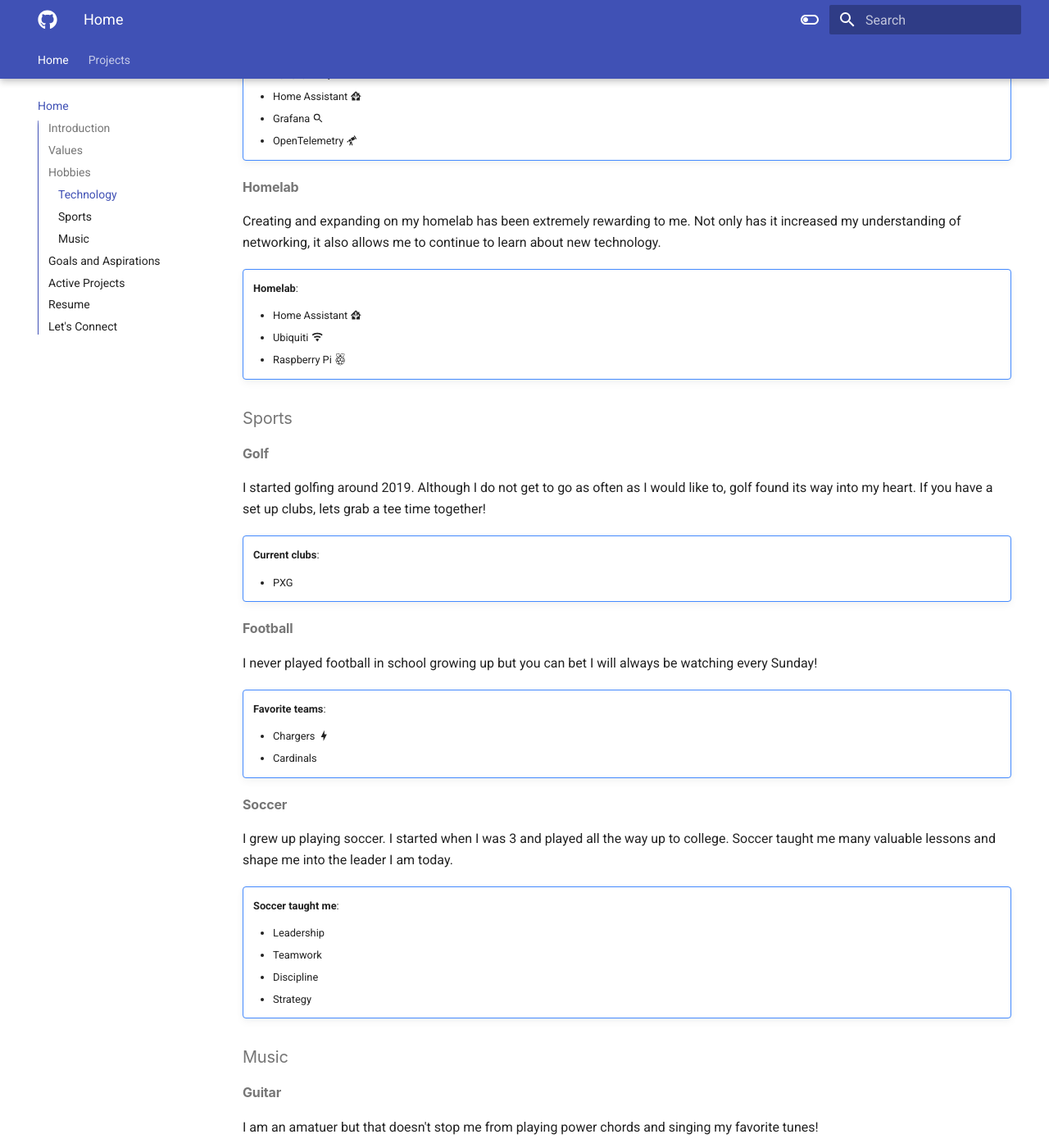
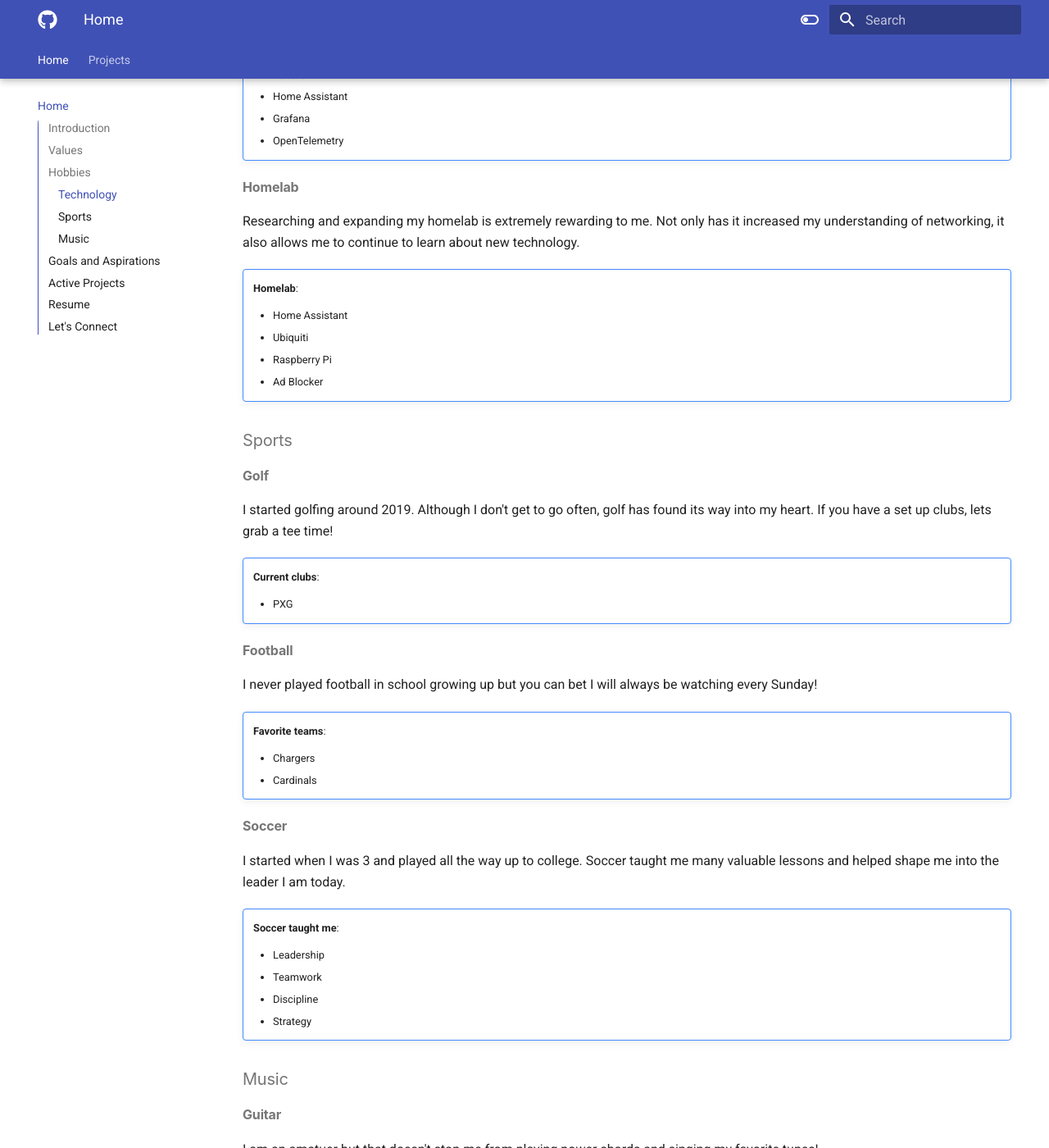
Before and after one commit to stevejoluc/stevejoluc.github.io, an MkDocs documentation site: the page built from docs/index.md, in a window 1280 px wide and 1400 px high, scrolled down 828 px. Shown: the whole window at 82% size. Built offline with MkDocs 1.6.1 and Material for MkDocs 9.7.7, drawn with Linux system fonts in a browser that asks for light colours; emoji names are drawn with the system emoji font.

Commit message:
update profile

```diff
--- a/docs/index.md
+++ b/docs/index.md
@@ -19,24 +19,25 @@
 !!! cite ""
     **Favorite Open Source Products**:
 
-    * Terraform :material-terraform:
-    * Home Assistant :material-home-assistant:
-    * Grafana :material-magnify:
-    * OpenTelemetry :material-telescope:
+    * Terraform
+    * Home Assistant
+    * Grafana
+    * OpenTelemetry
 
 #### Homelab
-Creating and expanding on my homelab has been extremely rewarding to me. Not only has it increased my understanding of networking, it also allows me to continue to learn about new technology.
+Researching and expanding my homelab is extremely rewarding to me. Not only has it increased my understanding of networking, it also allows me to continue to learn about new technology.
 
 !!! cite ""
     **Homelab**:
 
-    * Home Assistant :material-home-assistant:
-    * Ubiquiti :material-wifi:
-    * Raspberry Pi :fontawesome-brands-raspberry-pi:
+    * Home Assistant
+    * Ubiquiti
+    * Raspberry Pi
+    * Ad Blocker
 
 ### Sports
 #### Golf
-I started golfing around 2019. Although I do not get to go as often as I would like to, golf found its way into my heart. If you have a set up clubs, lets grab a tee time together!
+I started golfing around 2019. Although I don't get to go often, golf has found its way into my heart. If you have a set up clubs, lets grab a tee time!
 
 !!! cite ""
     **Current clubs**:
@@ -49,11 +50,11 @@
 !!! cite ""
     **Favorite teams**:
 
-    * Chargers :material-lightning-bolt:
+    * Chargers
     * Cardinals
 
 #### Soccer
-I grew up playing soccer. I started when I was 3 and played all the way up to college. Soccer taught me many valuable lessons and shape me into the leader I am today.
+I started when I was 3 and played all the way up to college. Soccer taught me many valuable lessons and helped shape me into the leader I am today.
 
 !!! cite ""
     **Soccer taught me**:
```
Also changed, not shown: other parts of docs/index.md (+0 -6 lines).
